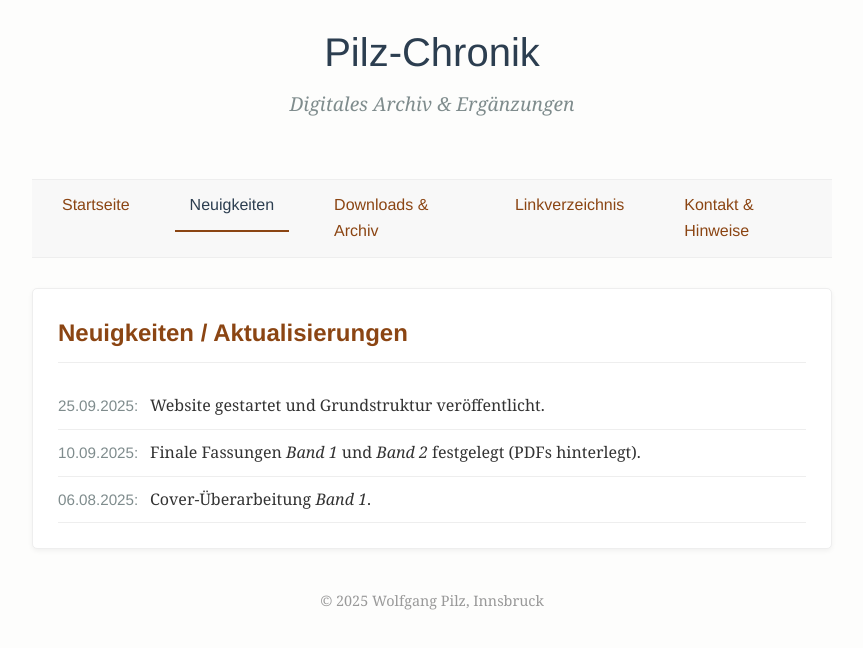
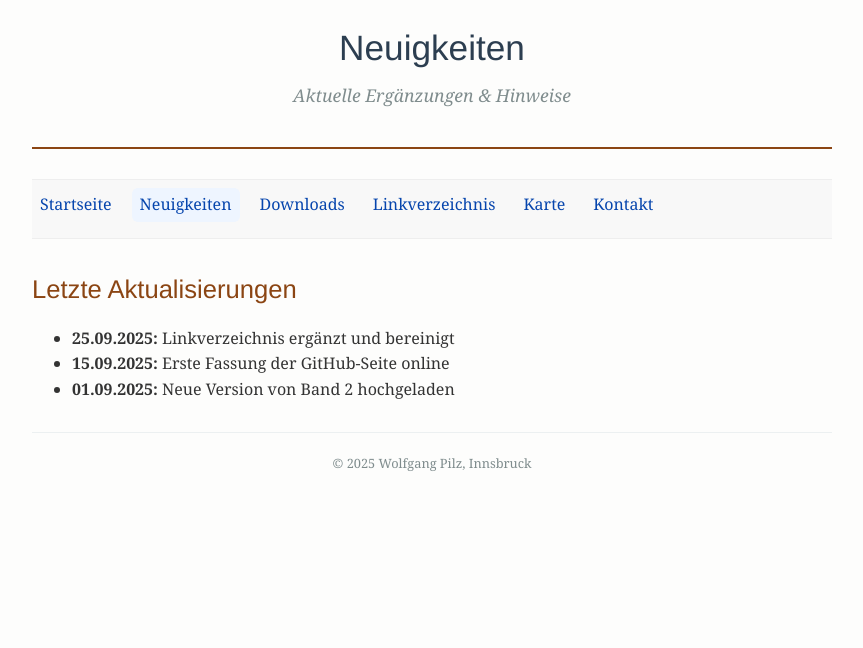
Before and after one commit to zlipflow/pilzchronik, a plain HTML site: page neuigkeiten.html in a window 1280 px wide. Shown: the whole page, without its empty margins (208-1071 px from the left). Drawn offline with Linux system fonts and the light colour scheme.

Commit message:
Update neuigkeiten.html

```diff
--- a/neuigkeiten.html
+++ b/neuigkeiten.html
@@ -3,121 +3,88 @@
 <head>
   <meta charset="utf-8">
   <meta name="viewport" content="width=device-width, initial-scale=1.0">
-  <title>Pilz-Chronik | Neuigkeiten</title>
+  <title>Pilz-Chronik – Neuigkeiten</title>
   <style>
-    /* --- Grundlegende Stile --- */
     body {
       font-family: 'Georgia', 'Times New Roman', serif;
-      line-height: 1.6;
-      color: #333;
-      background-color: #fdfdfc;
-      margin: 0;
-      padding: 20px;
-      display: flex;
-      justify-content: center;
+      line-height: 1.6; color: #333; background-color: #fdfdfc;
+      margin: 0; padding: 20px; display: flex; justify-content: center;
     }
     .container { max-width: 800px; width: 100%; }
 
-    /* --- Kopfbereich --- */
     .header {
       text-align: center;
-      padding-bottom: 20px;
-      margin-bottom: 20px;
+      border-bottom: 2px solid #8B4513;
+      padding-bottom: 20px; margin-bottom: 30px;
     }
     .header h1 {
-      font-family: 'Helvetica Neue', 'Arial', sans-serif;
-      font-size: 2.5em; font-weight: 300; color: #2c3e50; margin: 0;
+      font-family: 'Helvetica Neue','Arial',sans-serif;
+      font-size: 2.2em; font-weight: 300; color: #2c3e50; margin: 0;
     }
-    .header .subtitle {
-      font-size: 1.2em; font-style: italic; color: #7f8c8d; margin-top: 5px;
+    .header .subtitle { font-size: 1.1em; font-style: italic; color: #7f8c8d; margin-top: 5px; }
+
+    .content-section { margin-bottom: 30px; }
+    .content-section h2 {
+      font-family: 'Helvetica Neue','Arial',sans-serif;
+      font-size: 1.6em; font-weight: 300; color: #8B4513; margin-bottom: 10px;
+    }
+    .content-section p { text-align: justify; margin: 0 0 10px 0; }
+
+    .navigation {
+      width: 100%; background-color: #f8f8f8;
+      border-top: 1px solid #eee; border-bottom: 1px solid #eee;
+      margin-bottom: 30px;
     }
 
-    /* --- Navigation --- */
-    .navigation {
-      width: 100%;
-      background-color: #f8f8f8;
-      border-top: 1px solid #eee;
-      border-bottom: 1px solid #eee;
-      margin-bottom: 30px;
+    .footer {
+      text-align: center; font-size: 0.8em; color: #7f8c8d;
+      border-top: 1px solid #ecf0f1; padding-top: 20px;
     }
-    .navigation ul {
-      display: flex; justify-content: center;
-      list-style: none; margin: 0; padding: 0;
-    }
-    .navigation li { margin: 0 15px; }
-    .navigation a {
-      display: block; padding: 12px 15px; text-decoration: none;
-      color: #8B4513; font-family: 'Helvetica Neue','Arial',sans-serif;
-      font-weight: 500; border-bottom: 2px solid transparent;
-      transition: border-color .3s, color .3s;
-    }
-    .navigation a:hover { color: #2c3e50; border-bottom-color: #2c3e50; }
-    .navigation .active a { color: #2c3e50; border-bottom-color: #8B4513; cursor: default; }
-
-    /* --- Inhalt --- */
-    .content-section {
-      background-color: #fff; padding: 25px; margin-bottom: 25px;
-      border-radius: 5px; box-shadow: 0 2px 5px rgba(0,0,0,0.05);
-      border: 1px solid #eee;
-    }
-    h2 {
-      font-family: 'Helvetica Neue','Arial',sans-serif;
-      font-size: 1.5em; color: #8B4513;
-      border-bottom: 1px solid #eee; padding-bottom: 10px; margin-top: 0;
-    }
-    .news-list { list-style: none; margin: 0; padding: 0; }
-    .news-list li { padding: 10px 0; border-bottom: 1px solid #eee; }
-    .news-date {
-      font-family: 'Helvetica Neue','Arial',sans-serif;
-      font-size: 0.95em; color: #7f8c8d; margin-right: .5em; white-space: nowrap;
-    }
-    .news-text { display: inline; }
-
-    /* --- Fußzeile --- */
-    .footer { text-align: center; margin-top: 40px; font-size: .9em; color: #999; }
   </style>
 </head>
 <body>
   <div class="container">
     <header class="header">
-      <h1>Pilz-Chronik</h1>
-      <p class="subtitle">Digitales Archiv &amp; Ergänzungen</p>
+      <h1>Neuigkeiten</h1>
+      <p class="subtitle">Aktuelle Ergänzungen &amp; Hinweise</p>
     </header>
 
     <nav class="navigation">
-      <ul>
-        <li><a href="index.html">Startseite</a></li>
-        <li class="active"><a href="neuigkeiten.html">Neuigkeiten</a></li>
-        <li><a href="downloads.html">Downloads &amp; Archiv</a></li>
-        <li><a href="urls.html">Linkverzeichnis</a></li>
-        <li><a href="kontakt.html">Kontakt &amp; Hinweise</a></li>
-      </ul>
+      <div id="site-nav"></div>
     </nav>
 
     <main>
       <section class="content-section">
-        <h2>Neuigkeiten / Aktualisierungen</h2>
-        <ul class="news-list">
-          <li>
-            <span class="news-date">25.09.2025:</span>
-            <span class="news-text">Website gestartet und Grundstruktur veröffentlicht.</span>
-          </li>
-          <li>
-            <span class="news-date">10.09.2025:</span>
-            <span class="news-text">Finale Fassungen <em>Band 1</em> und <em>Band 2</em> festgelegt (PDFs hinterlegt).</span>
-          </li>
-          <li>
-            <span class="news-date">06.08.2025:</span>
-            <span class="news-text">Cover-Überarbeitung <em>Band 1</em>.</span>
-          </li>
+        <h2>Letzte Aktualisierungen</h2>
+        <ul>
+          <li><strong>25.09.2025:</strong> Linkverzeichnis ergänzt und bereinigt</li>
+          <li><strong>15.09.2025:</strong> Erste Fassung der GitHub-Seite online</li>
+          <li><strong>01.09.2025:</strong> Neue Version von Band&nbsp;2 hochgeladen</li>
         </ul>
-        <!-- Neue Einträge einfach als weiteres <li> hinzufügen -->
       </section>
     </main>
 
     <footer class="footer">
-      <p>&copy; 2025 Wolfgang Pilz, Innsbruck</p>
+      © 2025 Wolfgang Pilz, Innsbruck
     </footer>
   </div>
+
+  <script>
+    (async function(){
+      try {
+        const res = await fetch('nav.html', {cache:'no-cache'});
+        document.getElementById('site-nav').innerHTML = await res.text();
+        const here = location.pathname.split('/').pop() || 'index.html';
+        document.querySelectorAll('#site-nav .site-nav a').forEach(a=>{
+          const target = a.getAttribute('href');
+          if ((here === '' && target === 'index.html') || here === target) {
+            a.classList.add('active');
+          }
+        });
+      } catch(e) {
+        console.error('Navigation konnte nicht geladen werden:', e);
+      }
+    })();
+  </script>
 </body>
 </html>
```
